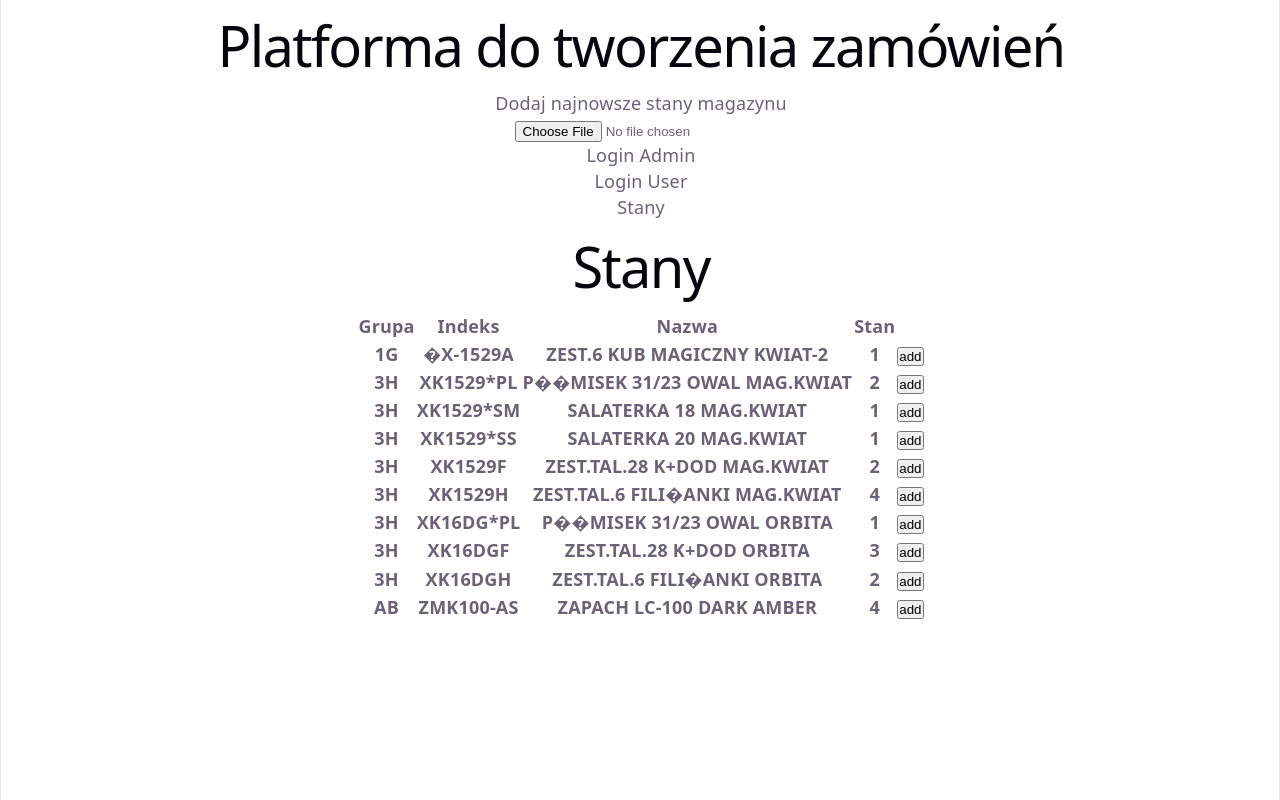
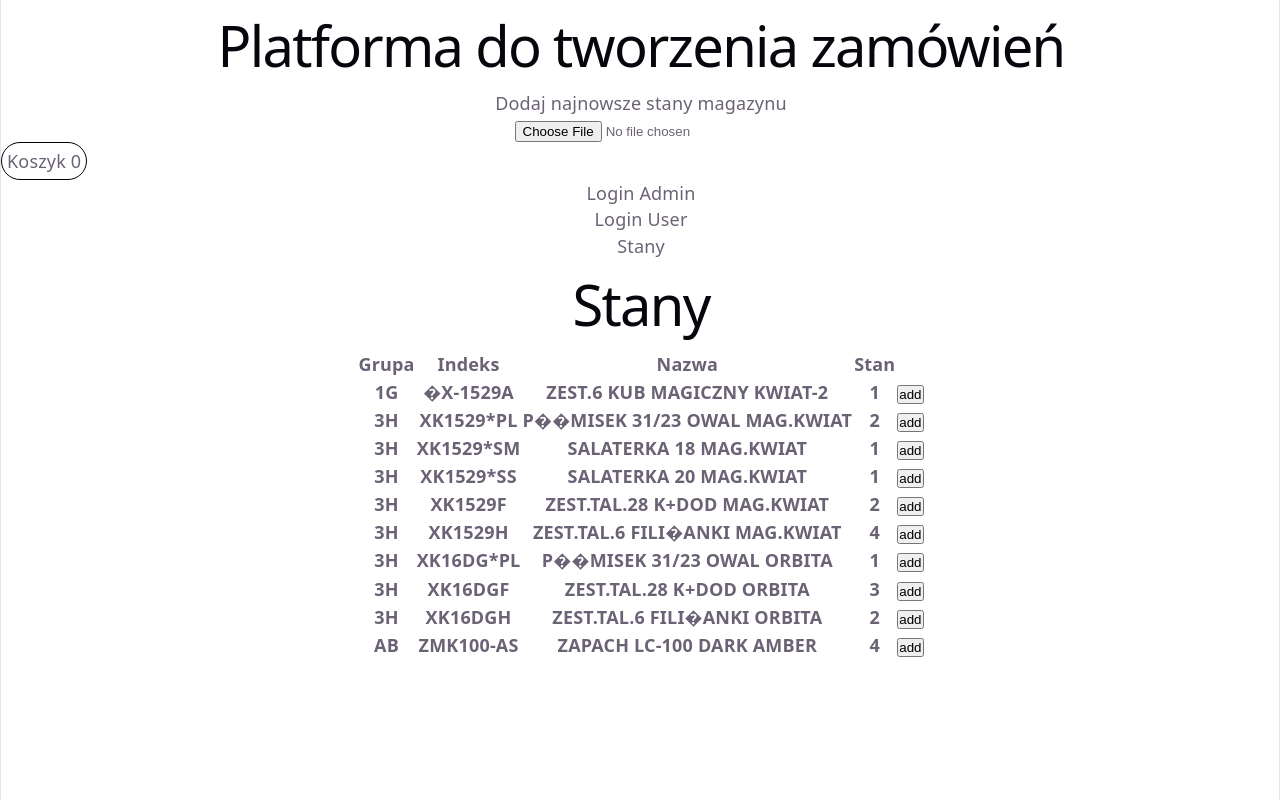
Before and after one commit to marcinoles87/orderApp, a React (Vite) app: page / in a window 1280 px wide. Built offline with nearby package versions, Linux system fonts and the light colour scheme.

Commit message:
add stan magazynu , formatowanie do liczby bez przecinka

```diff
--- a/src/App.css
+++ b/src/App.css
@@ -6,6 +6,13 @@
 
 .app-container{
   width: 100vw;
+}
+
+.koszyk{
+  width: max-content;
+  padding: 5px;
+  border: 1px solid black;
+  border-radius: 20px;
 }
 
 .stany-container{
--- a/src/App.jsx
+++ b/src/App.jsx
@@ -7,6 +7,7 @@ function App() {
 
 
   const [text,setText] = useState('')
+  const [koszyk,setKoszyk] = useState([])
 
   const handleUploadFile = (e) =>{
 
@@ -40,6 +41,11 @@ function App() {
           <input type="file"  id="fileUpload" onChange={ (e) => handleUploadFile(e)}/>
         </div>
 
+        <div className="koszyk">
+          <span>Koszyk {koszyk.length}</span>
+
+        </div>
+
         <div>
           <p>Login Admin</p>
         </div>
```
